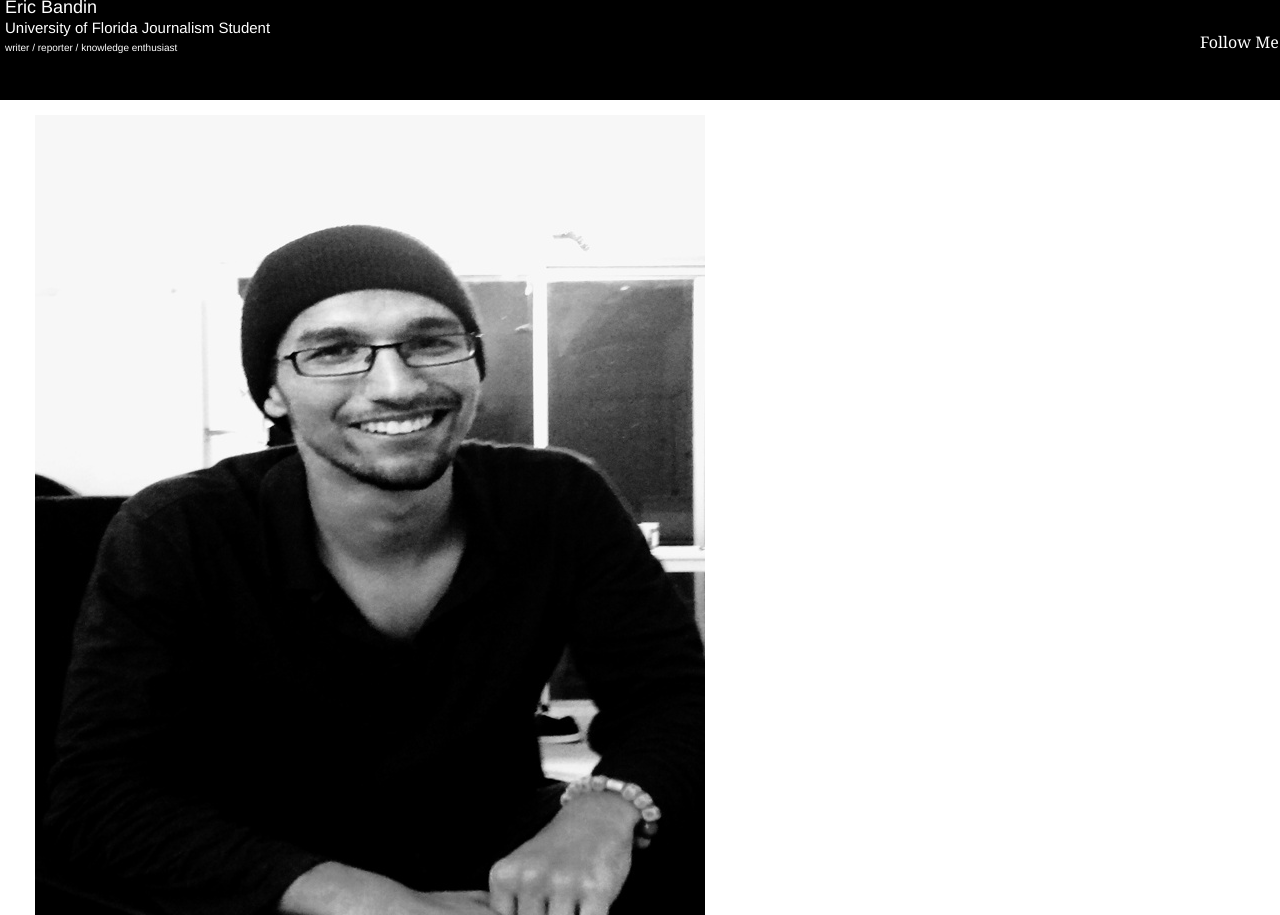
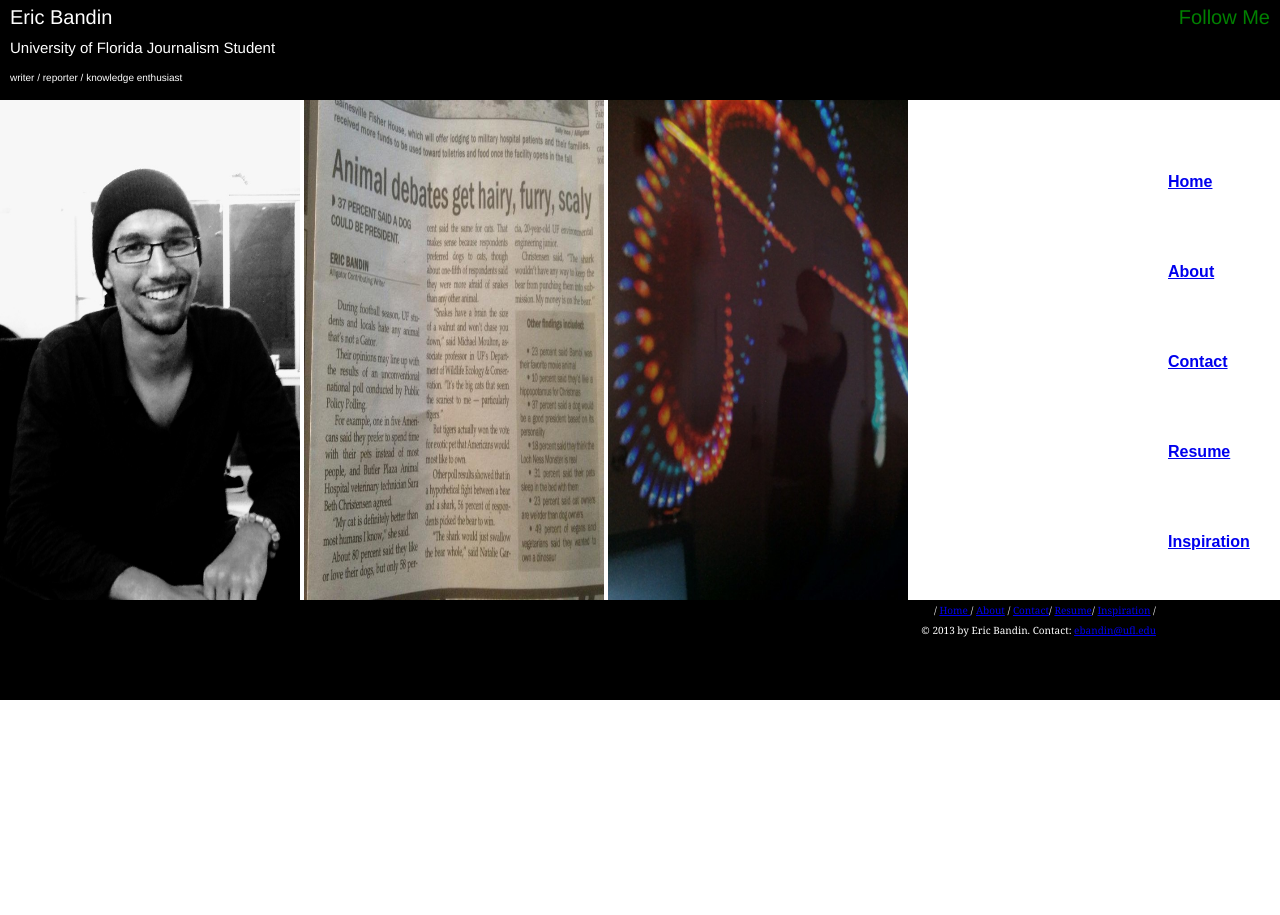
Before and after one commit to ebandin/ebandin.github.io, a plain HTML site: page project/index.html in a window 1280 px wide. Shown: the top 915 px of the page. After the commit the page ends 800 px from the top, so only its background shows below. Drawn offline with Linux system fonts and the light colour scheme.

Commit message:
Aligned the images. Header, nav, and footer in right place

```diff
--- a/project/css/style-digital-life.css
+++ b/project/css/style-digital-life.css
@@ -8,33 +8,39 @@
 body {
     font-family: georgia, serif;
     font-size: 16px;
-    line-height: 5px;
+    line-height: 15px;
 }
 
 header {
     background-color: #000000;
     color: #ffffff;
     height: 100px;
+    padding: 10px;
 }
 
 header h1 {
     font-family: helvetica, arial, sans-serif;
-    font-size: 18px;
+    font-size: 20px;
     font-weight: 500;
-    padding: 5px; /* TRouBLe */
+}
+
+header h1 p {
+    color: green;
+    float:right;
 }
 header h2 {
     font-family: helvetica, arial, sans-serif;
     font-size: 15px;
     font-weight: 100;
-    padding: 5px; /* TRouBLe */
+}
+header h2 aside {
+    float: right;
+
 }
 header h3 {
-    float: left;
     font-family: helvetica, arial, sans-serif;
     font-size: 10px;
     font-weight: 100;
-    padding: 5px; /* TRouBLe */
 }
 
 p {
@@ -46,12 +52,14 @@ nav {
 }
 header a {
     color:#aaaaaa;
-    margin-right: 20px;
-    text-decoration: none;
+    margin-right: 4px;
+    text-decoration: inherit;
+    padding-top:10px;
 }
 header aside {
     float: right;
-    color: white
+    color: white;
+    padding-top:
 }
 
 header a:link {}
@@ -62,26 +70,36 @@ header a:hover {
 header a:active {
     text-decoration: underline;
 }
-header a:focus {}
+
 
 article {
     clear: both;
-    padding: 0 10px 0 10px;
+    height: 500px;
+    width: auto;
 }
 
-article h1 {
-    font-size: 36px;
-    line-height: 44px;
-    margin-top: 4px;
+article img {
+    height: 500px;
+    width: 300px;
 }
-img {
-    box-sizing: border-box;
-    margin: 10px 10px 20px 20px;
-    padding: 5px;
+article nav {
+    width: 100px;
+    height: 500px;
+    line-height: 90px;
+    font-family: arial, times new roman, sans-serif;
+    font-weight: 800;
+    align-content: center;
 }
 
 footer {
-    clear: both;
+    background-color: #000000;
+    color: #ffffff;
+    height: 100px;
+    padding:inherit;
+    line-height: 20px;
     font-size: 10px;
- padding: 0 10px 0 10px;
 }
+
+footer p {
+    float:right;
+}
--- a/project/index.html
+++ b/project/index.html
@@ -12,52 +12,52 @@
         <header>
            <h1>
             Eric Bandin
+<p>Follow Me</p>
                </h1>
             <br />
-             <h2>University of Florida Journalism Student</h2>
-            <br />
-         <h3>writer / reporter / knowledge enthusiast</h3>
-
-            <aside>
-                <!-- AddThis Follow BEGIN -->
-<p>Follow Me</p>
-<div class="addthis_toolbox addthis_32x32_style addthis_default_style">
+             <h2>University of Florida Journalism Student
+           <aside><div class="addthis_toolbox addthis_32x32_style addthis_default_style">
 <a class="addthis_button_facebook_follow" addthis:userid="ebandin"></a>
 <a class="addthis_button_twitter_follow" addthis:userid="EricBandin1"></a>
 <a class="addthis_button_youtube_follow" addthis:userid="TheEpicBandit"></a>
 <a class="addthis_button_rss_follow" addthis:userid="http://lucidsleeper.wordpress.com/"></a>
 </div>
 <script type="text/javascript" src="//s7.addthis.com/js/300/addthis_widget.js#pubid=ra-525f962b54083c4e"></script>
-<!-- AddThis Follow END -->
-
-            </aside>
+                 </aside> </h2>
+            <br />
+         <h3>writer / reporter / knowledge enthusiast</h3>
         </header>
 
 
         <article>
             <img src="img/beanie.jpg" alt="Me" title="A professional picture of me."/>
-            </article>
-        <div />
-        <article>
             <img src="img/resume-clip-animal.jpg" alt="Animal clip" title="Animal debates get hairy, furry, scaly."/>
-            </article>
-            <article>
-            <img src="img/inspiration-photo-poi.jpg" alt="Poi action shot" title="Lights as inspiration" />
-                </article>
-        <nav>
+            <img src="img/inspiration-photo-poi.jpg" alt="Poi action shot" title="Inspiring Photo" />
+                    <nav>
             <a href="index.html">Home</a>
+            <br />
             <a href="about.html">About</a>
+            <br />
             <a href="contact.html">Contact</a>
+            <br />
             <a href="resume.html">Resume</a>
+            <br />
             <a href="inspiration.html">Inspiration</a>
         </nav>
 
+                </article>
+
         <footer>
-             <a href="index.html">Home</a>
-            <a href="about.html">About</a>
-            <a href="contact.html">Contact</a>
-            <a href="resume.html">Resume</a>
+            <p>
+                /
+             <a href="index.html">Home </a>/
+            <a href="about.html">About</a> /
+            <a href="contact.html">Contact</a>/
+            <a href="resume.html">Resume</a>/
             <a href="inspiration.html">Inspiration</a>
+                /
+                </p>
+            <br />
             <p class="footer">&copy; 2013 by Eric Bandin.
                 Contact: <a href="mailito:ebandin@ufl.com">ebandin@ufl.edu </a>
              </p>
```
